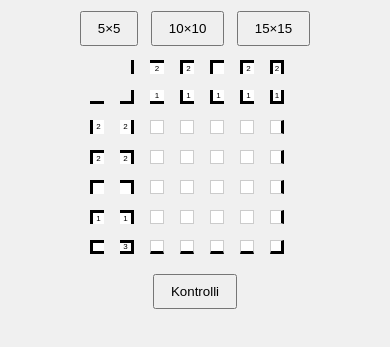
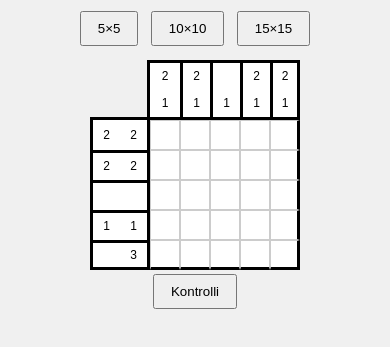
Before and after one commit to MataMentor/Nonogram, a plain HTML site: page index.html in a window 390 px wide. Shown: the part 79-426 px from the top of the page. Drawn offline with Linux system fonts and the light colour scheme.

Commit message:
Add files via upload

```diff
--- a/index.html
+++ b/index.html
@@ -10,6 +10,7 @@
     .controls { margin-bottom: 10px; }
     .nonogram-container { display: grid; gap: 0; }
 
+    /* Play cells with thin gridlines */
     .cell {
       width: 30px;
       height: 30px;
@@ -26,6 +27,7 @@
     .cell.filled { background-color: #333; color: white; }
     .cell.cross::after { content: "✕"; color: red; font-size: 16px; }
 
+    /* Clue cells: no gridlines */
     .clue-cell, .blank-corner {
       width: 30px;
       height: 30px;
@@ -42,11 +44,13 @@
     }
     .blank-corner { background: transparent; }
 
+    /* Thick separators */
     .thick-border-right { border-right: 3px solid #000; }
     .thick-border-bottom { border-bottom: 3px solid #000; }
     .thick-border-left { border-left: 3px solid #000; }
     .thick-border-top { border-top: 3px solid #000; }
 
+    /* Outer borders */
     .border-left    { border-left:   3px solid #000; }
     .border-top     { border-top:    3px solid #000; }
     .border-right   { border-right:  3px solid #000; }
@@ -55,32 +59,7 @@
     button { margin: 4px; padding: 8px 16px; }
     #result { margin-top: 20px; font-weight: bold; }
 
-  /* ✅ Responsive styles below */
-  @media (max-width: 600px) {
-    .cell, .clue-cell, .blank-corner {
-      width: 18px;
-      height: 18px;
-      font-size: 9px;
-    }
-
-    .cell.cross::after {
-      font-size: 12px;
-    }
-  }
-
-  @media (max-width: 400px) {
-    .cell, .clue-cell, .blank-corner {
-      width: 14px;
-      height: 14px;
-      font-size: 8px;
-    }
-
-    .cell.cross::after {
-      font-size: 10px;
-    }
-  }
   </style>
-
 </head>
 <body>
   <h2>Nonogram</h2>
```
Lines whose indentation alone changed are shown as unchanged.
